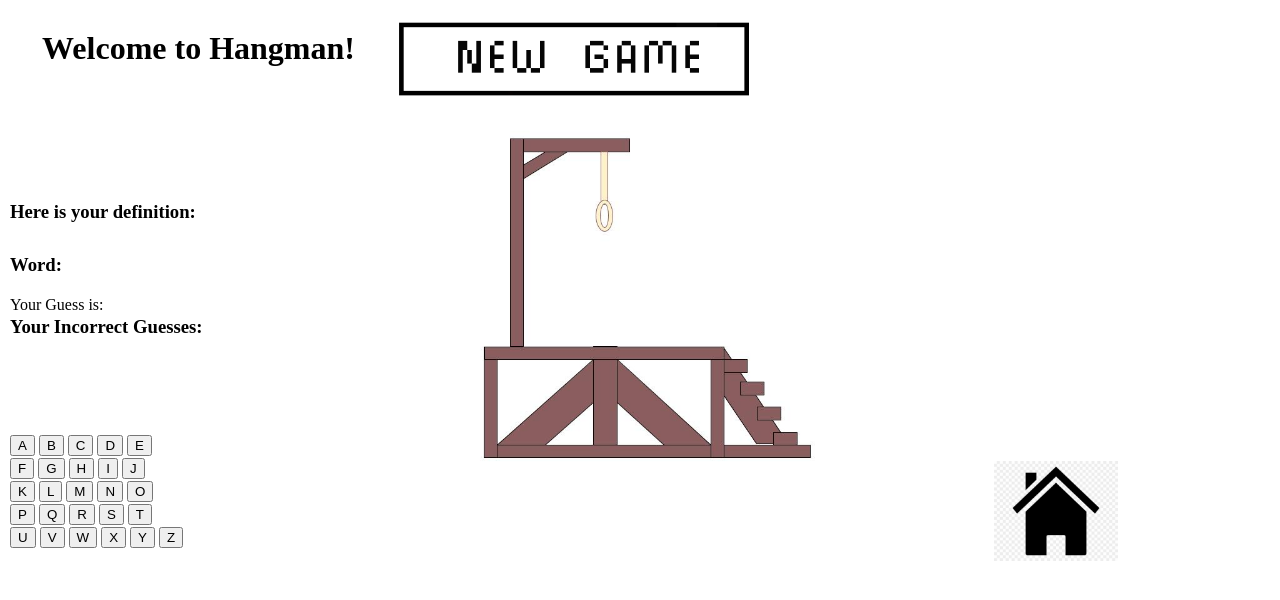
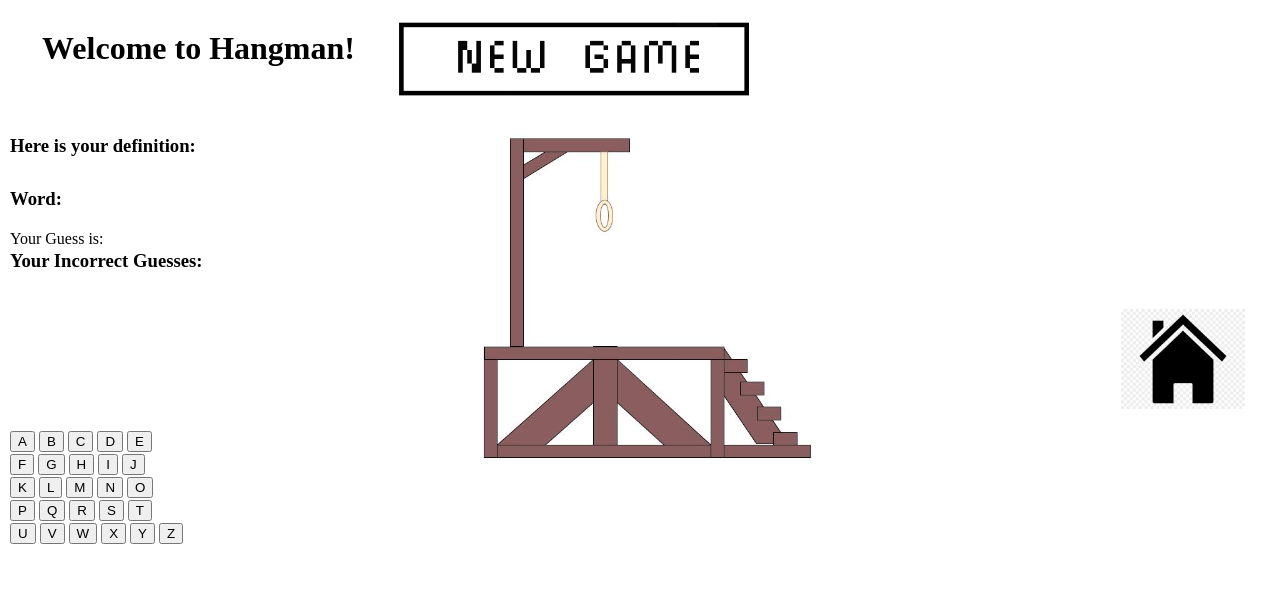
Before and after one commit to RyanHaki/lyntax_final, a Jekyll site: the page built from _pages/Hangman2.html, in a window 1280 px wide. Shown: the top 600 px of the page. Built offline with Jekyll 4.4.1, drawn with Linux system fonts in a browser that asks for light colours.

Commit message:
home button added

```diff
--- a/_pages/Hangman2.html
+++ b/_pages/Hangman2.html
@@ -79,8 +79,14 @@ title: Hangman2
 
                 <td rowspan="3">
                     <img id="hangmanImage" src="/lyntax_final/images/DrawingHangman0.jpg" alt="HangmanGame" height="450">
-                    <a href="/lyntax_final"><img src="/lyntax_final/images/home.jpeg" alt="Home" height = "100"></a>
                 </td>
+                </tr>
+                <tr>
+                    <td></td>
+                    <td></td>
+                    <td>
+                        <a href="/lyntax_final"><img src="/lyntax_final/images/home.jpeg" alt="Home" height = "100"></a>
+                    </td>
                 </tr>
                 <tr>
                     <td>
```
